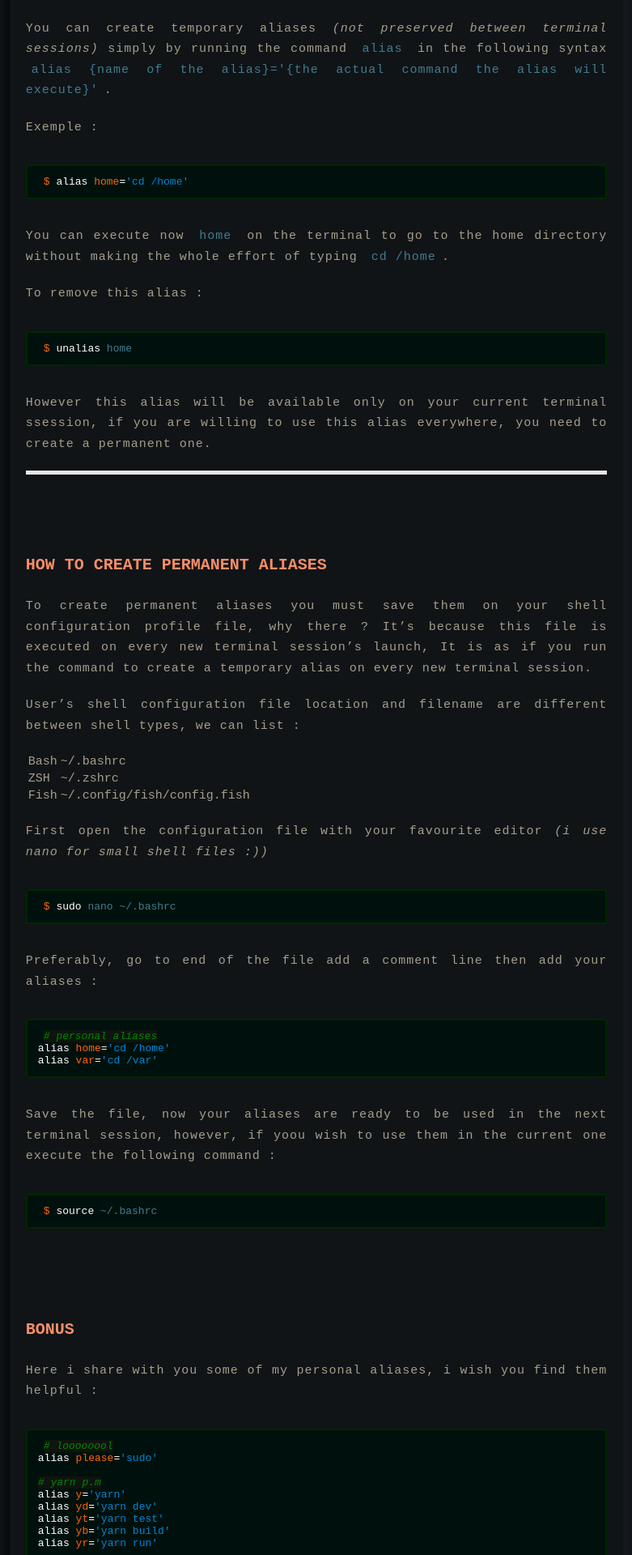
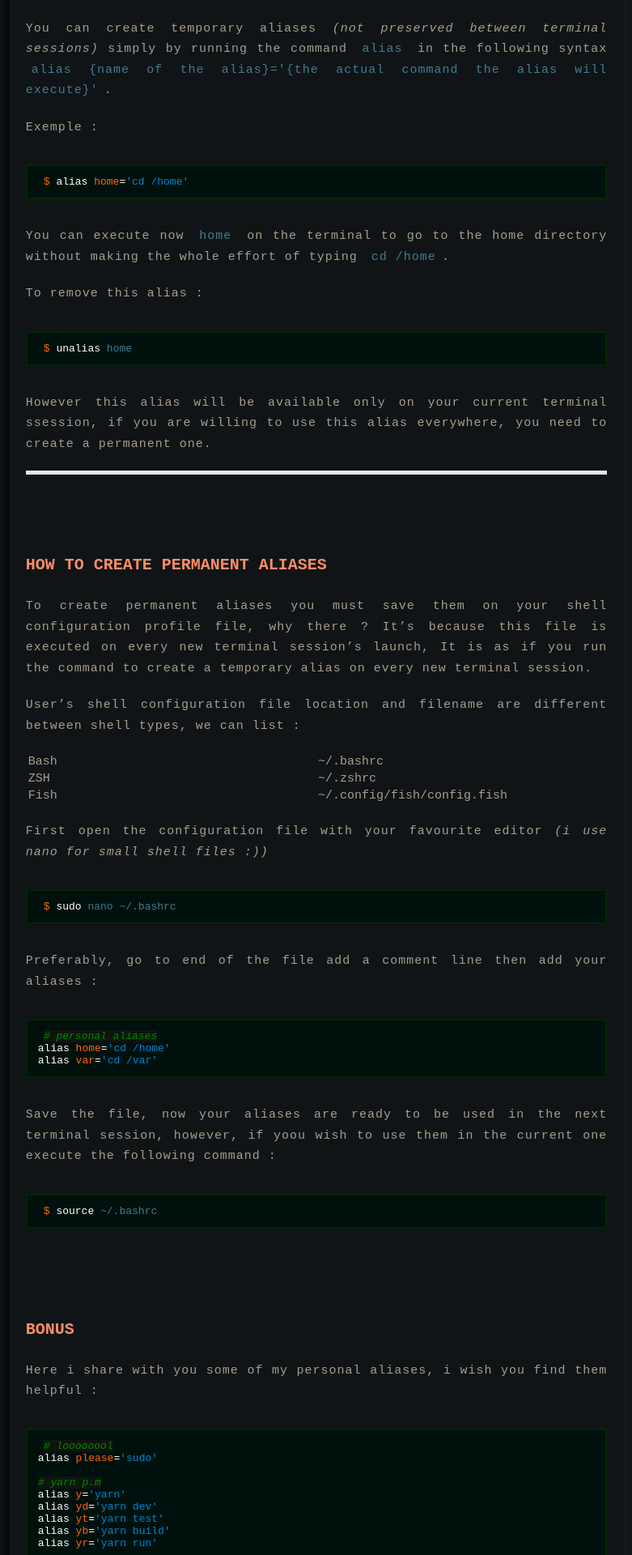
Before and after one commit to XanXus96/xanxus96.github.io, a Jekyll site: the page built from all_collections/_posts/2020-06-25-linux-aliases.md, in a window 1280 px wide. Shown: the part 1554-3474 px from the top of the page at 81% size, without its empty margins (249-1030 px from the left). Built offline with Jekyll 4.4.1, drawn with Linux system fonts in a browser that asks for light colours.

Commit message:
md table style

```diff
--- a/assets/css/mark.css
+++ b/assets/css/mark.css
@@ -121,8 +121,11 @@ code {
 	border-radius: 2px;
 }
 
-
-
+table {
+	table-layout: fixed;
+    width: 100%;
+    word-wrap: break-word;
+}
 
 
 
```
